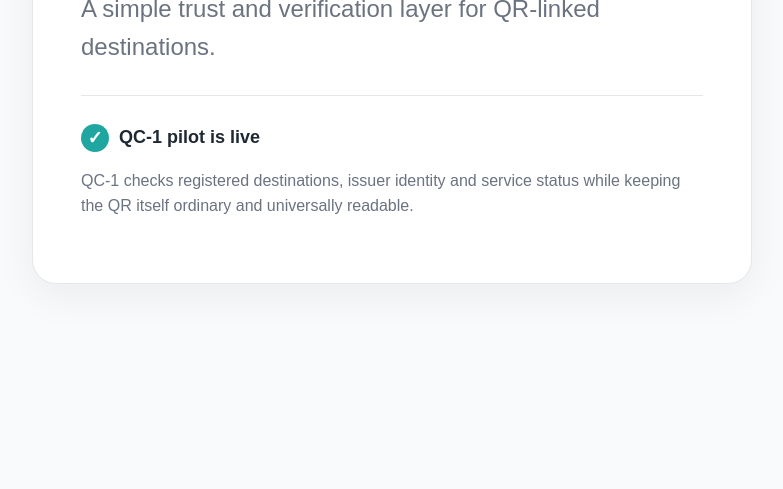
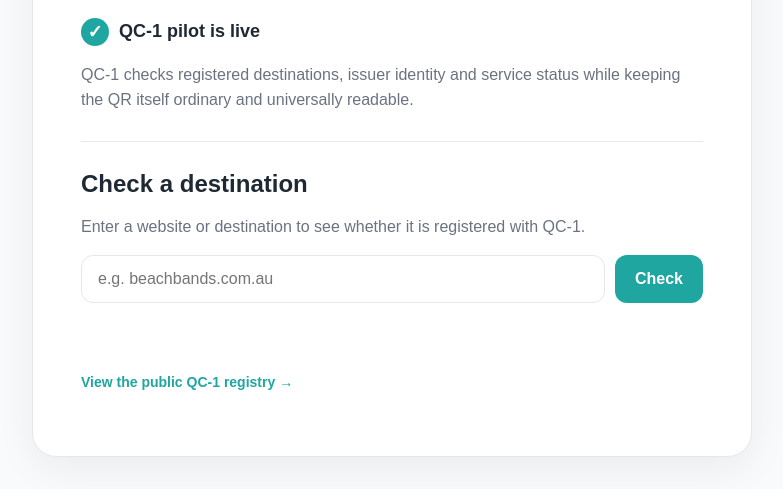
Before and after one commit to drhoo/qc-1, a plain HTML site: page index.html in a window 1280 px wide. Shown: the part 378-867 px from the top of the page, without its empty margins (248-1031 px from the left). Before the commit the page ends 800 px from the top, so only its background shows below. Drawn offline with Linux system fonts and the light colour scheme.

Commit message:
Add new styles and checker functionality to index.html

```diff
--- a/index.html
+++ b/index.html
@@ -4,9 +4,13 @@
   <meta charset="utf-8">
   <meta name="viewport" content="width=device-width, initial-scale=1">
   <title>QC-1 — Trust made simple</title>
+
   <style>
     :root {
       --teal: #1fa6a0;
+      --green: #198754;
+      --amber: #c58a00;
+      --red: #c0392b;
       --ink: #1f2933;
       --muted: #6b7280;
       --line: #e5e7eb;
@@ -56,9 +60,15 @@
       line-height: 0.95;
     }
 
+    h2 {
+      margin: 0 0 10px;
+      font-size: 24px;
+    }
+
     .tagline {
       font-size: 24px;
       margin: 0 0 28px;
+      color: var(--ink);
     }
 
     .rule {
@@ -90,11 +100,88 @@
       color: var(--muted);
       line-height: 1.6;
     }
+
+    .checker {
+      margin-top: 10px;
+    }
+
+    .checker-row {
+      display: flex;
+      gap: 10px;
+      margin-top: 16px;
+    }
+
+    input {
+      flex: 1;
+      min-width: 0;
+      padding: 14px 16px;
+      border: 1px solid var(--line);
+      border-radius: 12px;
+      font-size: 16px;
+      color: var(--ink);
+      outline: none;
+    }
+
+    input:focus {
+      border-color: var(--teal);
+    }
+
+    button {
+      border: 0;
+      border-radius: 12px;
+      padding: 14px 20px;
+      background: var(--teal);
+      color: white;
+      font-size: 16px;
+      font-weight: 700;
+      cursor: pointer;
+    }
+
+    button:hover {
+      opacity: 0.92;
+    }
+
+    .result {
+      margin-top: 16px;
+      font-weight: 700;
+      min-height: 24px;
+    }
+
+    .unknown {
+      color: var(--amber);
+    }
+
+    .registry-link {
+      margin-top: 28px;
+      font-size: 14px;
+    }
+
+    a {
+      color: var(--teal);
+      text-decoration: none;
+      font-weight: 700;
+    }
+
+    a:hover {
+      text-decoration: underline;
+    }
+
+    @media (max-width: 600px) {
+      .card {
+        padding: 32px 24px;
+      }
+
+      .checker-row {
+        flex-direction: column;
+      }
+    }
   </style>
 </head>
+
 <body>
   <main>
     <section class="card">
+
       <div class="eyebrow">QC-1</div>
 
       <h1>Trust made simple.</h1>
@@ -114,7 +201,80 @@
         QC-1 checks registered destinations, issuer identity and service status
         while keeping the QR itself ordinary and universally readable.
       </p>
+
+      <div class="rule"></div>
+
+      <section class="checker">
+        <h2>Check a destination</h2>
+
+        <p>
+          Enter a website or destination to see whether it is registered with QC-1.
+        </p>
+
+        <div class="checker-row">
+          <input
+            id="destination"
+            type="text"
+            placeholder="e.g. beachbands.com.au"
+            autocomplete="off"
+          >
+
+          <button onclick="checkDestination()">
+            Check
+          </button>
+        </div>
+
+        <div id="result" class="result"></div>
+      </section>
+
+      <p class="registry-link">
+        <a href="/registry.html">View the public QC-1 registry →</a>
+      </p>
+
     </section>
   </main>
+
+  <script>
+    function normalise(value) {
+      return value
+        .trim()
+        .toLowerCase()
+        .replace(/^https?:\/\//, '')
+        .replace(/^www\./, '')
+        .replace(/\/.*$/, '');
+    }
+
+    function checkDestination() {
+      const input = document.getElementById('destination');
+      const result = document.getElementById('result');
+      const destination = normalise(input.value);
+
+      if (!destination) {
+        result.textContent = 'Enter a destination to check.';
+        result.className = 'result unknown';
+        return;
+      }
+
+      if (
+        destination === 'beachbands.com.au' ||
+        destination === 'scanto.help' ||
+        destination === 'scan.band'
+      ) {
+        window.location.href = '/verify/beachband.html';
+        return;
+      }
+
+      result.textContent = '? This destination is not currently registered with QC-1.';
+      result.className = 'result unknown';
+    }
+
+    document
+      .getElementById('destination')
+      .addEventListener('keydown', function(event) {
+        if (event.key === 'Enter') {
+          checkDestination();
+        }
+      });
+  </script>
 </body>
 </html>
```
